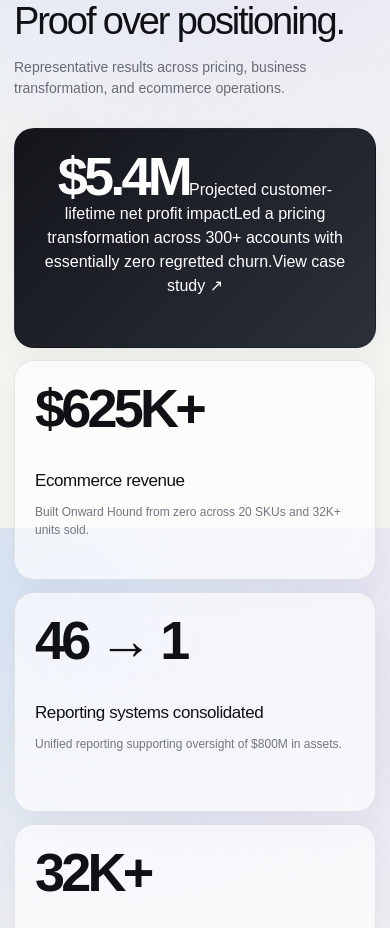
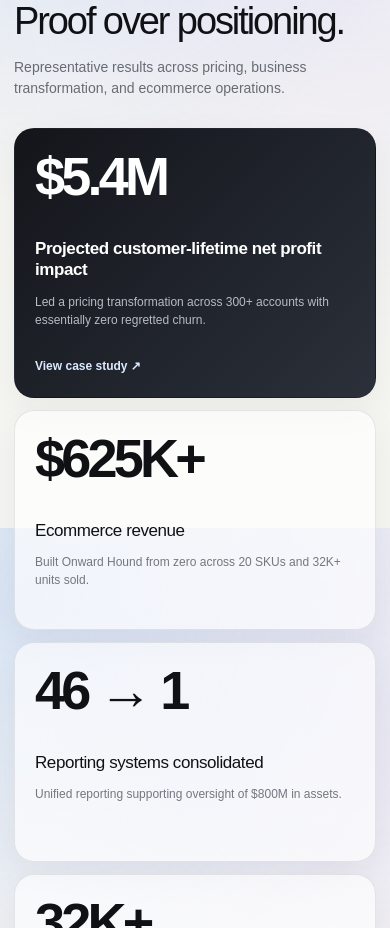
Before and after one commit to gitlovin-labs/will-portfolio, a Next.js app: page / in a window 390 px wide. Shown: the part 1160-2088 px from the top of the page. Built offline with nearby package versions, Linux system fonts and the light colour scheme.

Commit message:
Style interactive case study window

```diff
--- a/app/globals.css
+++ b/app/globals.css
@@ -276,3 +276,62 @@ body { overflow-x: hidden; }
   .footer-links { gap: 9px; }
   .footer-links a { width: 100%; }
 }
+
+
+/* Interactive case study */
+.metric-card-interactive { padding: 0; }
+.metric-card-button {
+  width: 100%; height: 100%; min-height: 290px; padding: 28px; display: flex; flex-direction: column; align-items: flex-start;
+  color: inherit; background: transparent; border: 0; font: inherit; text-align: left; cursor: pointer;
+}
+.metric-card-button .metric-value { display: block; }
+.metric-title { max-width: 440px; font-size: 20px; font-weight: 700; letter-spacing: -.025em; }
+.metric-detail { max-width: 480px; margin-top: 12px; color: #b7bbc4; font-size: 14px; line-height: 1.6; }
+.metric-link { margin-top: auto; padding-top: 28px; color: #dbeafe; font-size: 12px; font-weight: 750; }
+.case-overlay {
+  position: fixed; inset: 0; z-index: 100; display: grid; place-items: center; padding: 28px;
+  background: rgba(11,13,18,.58); backdrop-filter: blur(18px);
+}
+.case-window {
+  width: min(1040px, 100%); max-height: calc(100vh - 56px); overflow: auto; border: 1px solid rgba(255,255,255,.8);
+  border-radius: 26px; background: #f7f7f4; box-shadow: 0 40px 120px rgba(0,0,0,.34);
+}
+.case-window-bar {
+  position: sticky; top: 0; z-index: 2; height: 52px; display: flex; align-items: center; justify-content: center;
+  border-bottom: 1px solid var(--line); background: rgba(247,247,244,.88); backdrop-filter: blur(18px);
+  color: #898c94; font-size: 11px; font-weight: 650;
+}
+.case-window-bar .traffic-lights { position: absolute; left: 20px; }
+.case-close {
+  position: absolute; right: 16px; width: 30px; height: 30px; border: 1px solid var(--line); border-radius: 9px;
+  color: #656870; background: white; font-size: 21px; line-height: 1; cursor: pointer;
+}
+.case-content { padding: 52px; }
+.case-hero { max-width: 760px; }
+.case-hero h2 { margin: 12px 0 16px; font-size: clamp(40px,5vw,68px); line-height: 1; letter-spacing: -.055em; }
+.case-hero > p:last-child { color: var(--muted); }
+.case-stat-row { display: grid; grid-template-columns: repeat(3,1fr); gap: 12px; margin: 44px 0; }
+.case-stat-row div { padding: 22px; border: 1px solid var(--line); border-radius: 18px; background: white; }
+.case-stat-row strong { display: block; font-size: 36px; letter-spacing: -.05em; }
+.case-stat-row span { display: block; margin-top: 7px; color: var(--muted); font-size: 11px; line-height: 1.4; }
+.case-grid { display: grid; grid-template-columns: 1fr 1fr; gap: 12px; }
+.case-grid article { padding: 24px; border: 1px solid var(--line); border-radius: 18px; background: rgba(255,255,255,.66); }
+.case-grid article > span { color: var(--blue); font-size: 10px; font-weight: 800; }
+.case-grid h3 { margin: 20px 0 9px; font-size: 20px; letter-spacing: -.025em; }
+.case-grid p { margin: 0; color: var(--muted); font-size: 13px; line-height: 1.6; }
+.case-note { margin-top: 14px; padding: 16px 18px; border-radius: 14px; background: #eef2ff; color: #535866; font-size: 12px; line-height: 1.55; }
+
+@media (max-width: 700px) {
+  .case-overlay { padding: 10px; align-items: end; }
+  .case-window { max-height: calc(100vh - 20px); border-radius: 22px 22px 0 0; }
+  .case-content { padding: 30px 18px 24px; }
+  .case-hero h2 { font-size: 37px; }
+  .case-stat-row { grid-template-columns: 1fr; margin: 30px 0; }
+  .case-stat-row div { padding: 17px; }
+  .case-stat-row strong { font-size: 30px; }
+  .case-grid { grid-template-columns: 1fr; }
+  .case-grid article { padding: 20px; }
+  .metric-card-button { min-height: 220px; padding: 22px 20px; }
+  .metric-title { font-size: 17px; line-height: 1.25; }
+  .metric-detail { font-size: 12px; line-height: 1.5; }
+}
```
